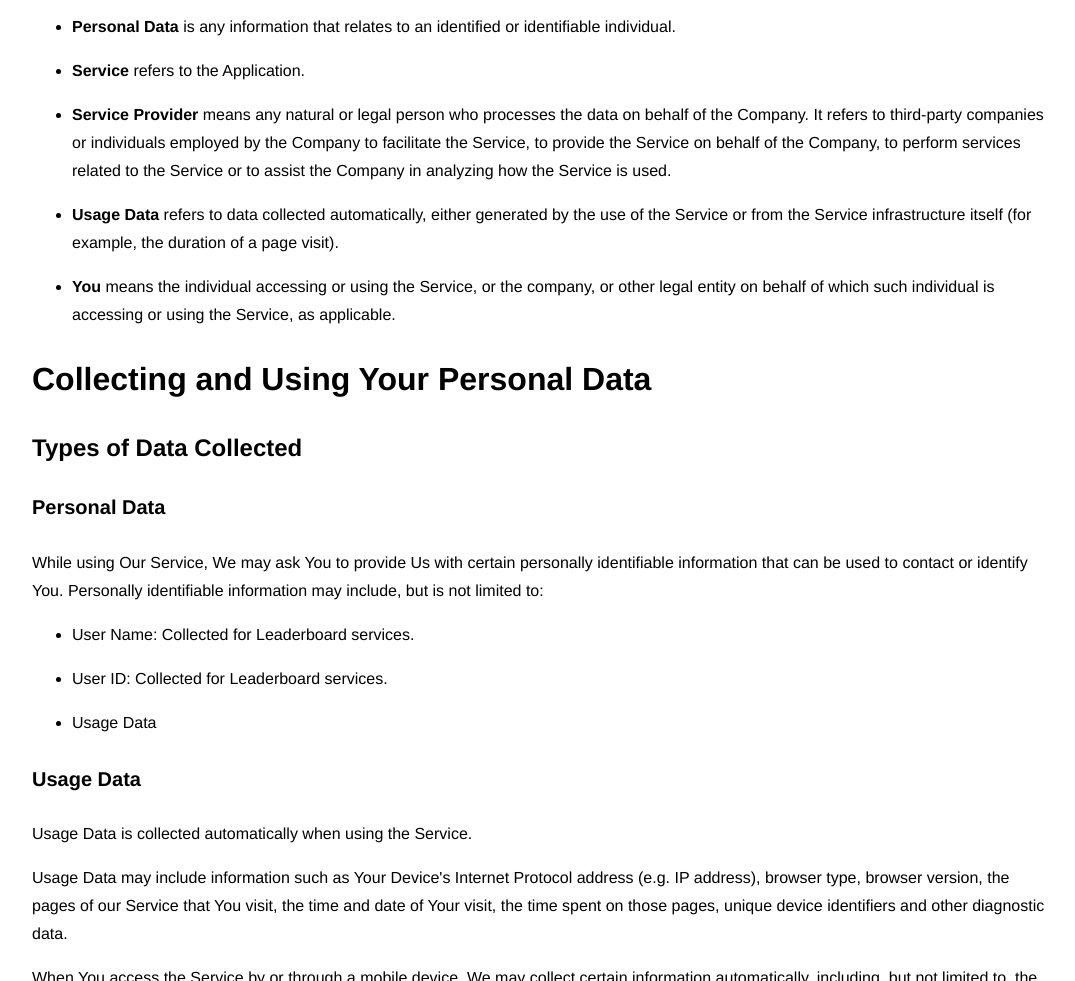
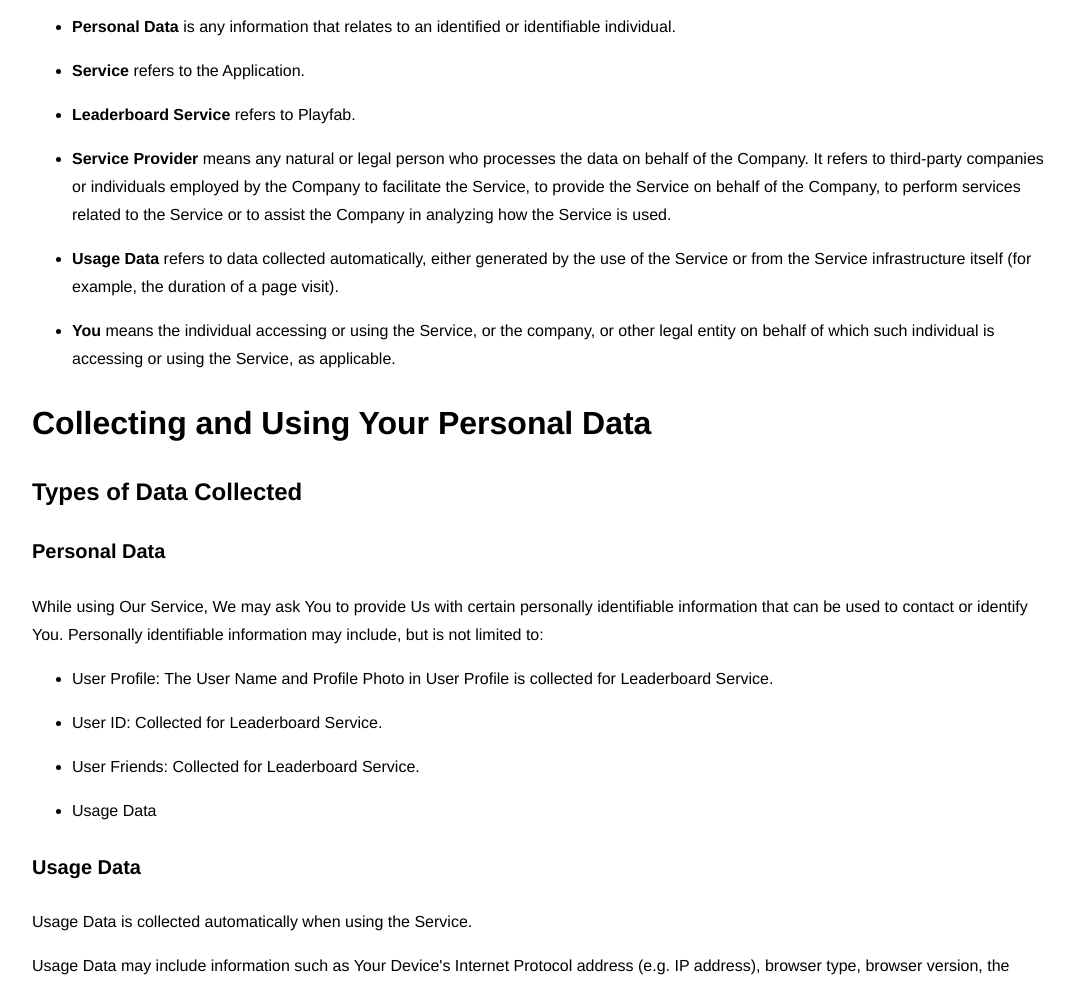
Before and after one commit to PolyfunGames/PolyfunGames.github.io, a plain HTML site: page p/privacy-policy-dynamicshootingvr.html in a window 1280 px wide. Shown: the part 975-1956 px from the top of the page, without its empty margins (96-1171 px from the left). Drawn offline with Linux system fonts and the light colour scheme.

Commit message:
more  update on privacy policy

```diff
--- a/p/privacy-policy-dynamicshootingvr.html
+++ b/p/privacy-policy-dynamicshootingvr.html
@@ -67,6 +67,9 @@
 <p><strong>Service</strong> refers to the Application.</p>
 </li>
 <li>
+<p><strong>Leaderboard Service</strong> refers to <a href="https://playfab.com/" target="_blank">Playfab</a>.</p>
+</li>
+<li>
 <p><strong>Service Provider</strong> means any natural or legal person who processes the data on behalf of the Company. It refers to third-party companies or individuals employed by the Company to facilitate the Service, to provide the Service on behalf of the Company, to perform services related to the Service or to assist the Company in analyzing how the Service is used.</p>
 </li>
 <li>
@@ -82,10 +85,13 @@
 <p>While using Our Service, We may ask You to provide Us with certain personally identifiable information that can be used to contact or identify You. Personally identifiable information may include, but is not limited to:</p>
 <ul>
 <li>
-<p>User Name: Collected for Leaderboard services.</p>
+<p>User Profile: The User Name and Profile Photo in User Profile is collected for Leaderboard Service.</p>
 </li>
 <li>
-<p>User ID: Collected for Leaderboard services.</p>
+<p>User ID: Collected for Leaderboard Service.</p>
+</li>
+<li>
+<p>User Friends: Collected for Leaderboard Service.</p>
 </li>
 <li>
 <p>Usage Data</p>
```
